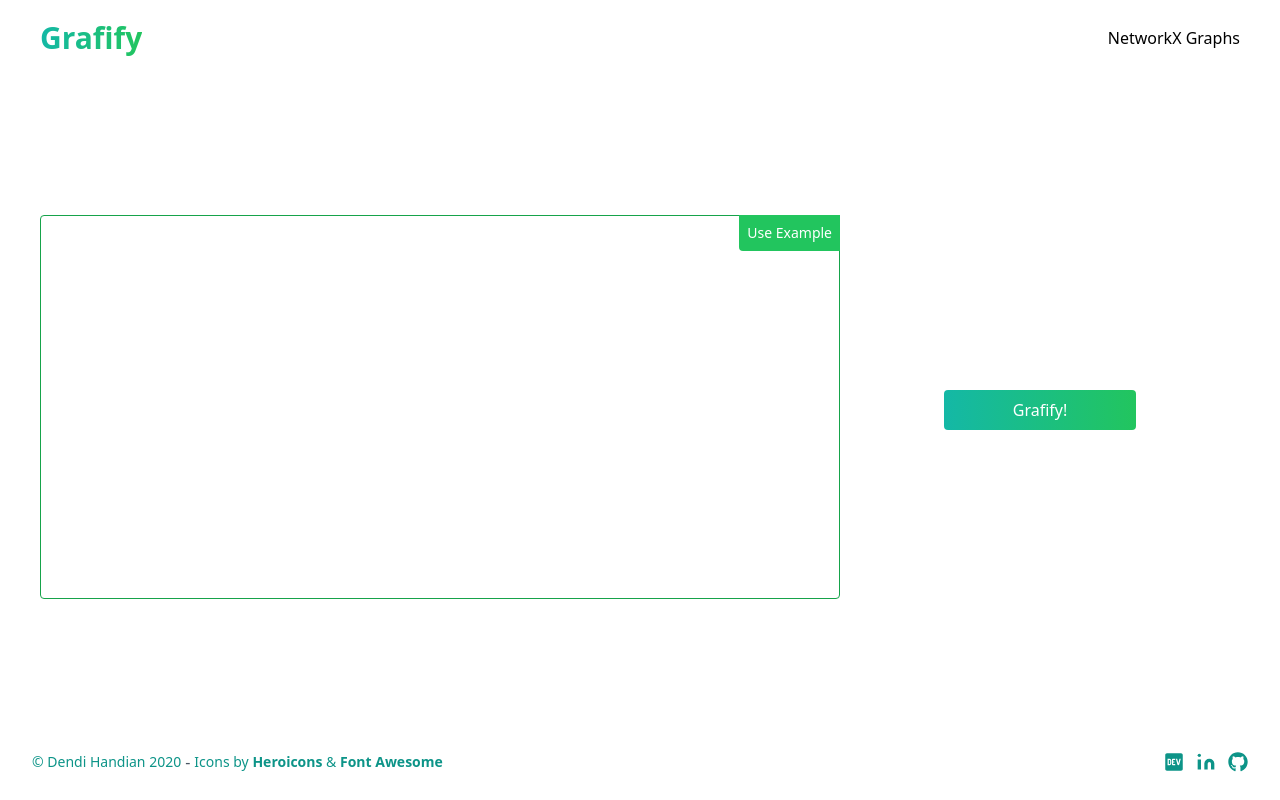
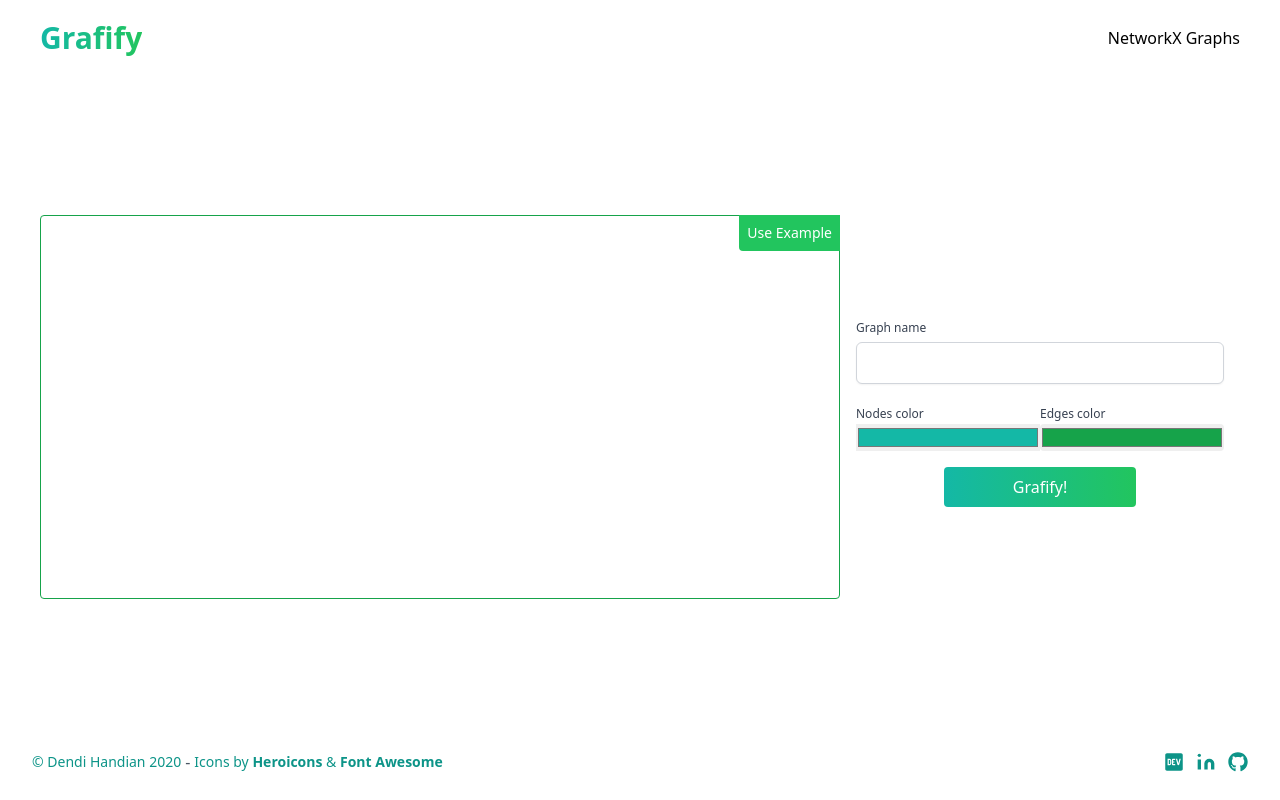
Before and after one commit to dendihandian/grafify, a Flask app: page / in a window 1280 px wide. Run offline with Flask 2, Linux system fonts and the light colour scheme; style sheets or scripts are compiled from the project's sources; some libraries are stand-ins or nearby versions.

Commit message:
graph name, nodes color and edges color forms

```diff
--- a/app/blueprints/networkx_blueprint.py
+++ b/app/blueprints/networkx_blueprint.py
@@ -62,5 +62,7 @@ def nx_graph_result(graph_name):
     return render_template('result.html',
         graph=graph,
         graph_name=graph_name,
+        nodes_color="#14B8A6",
+        edges_color="#16A34A",
         today=datetime.today()
     )
--- a/main.py
+++ b/main.py
@@ -26,20 +26,19 @@ def result():
         return redirect('/')
 
 
-    # graph_title = request.form.get('graph_title')
+    graph_name = request.form.get('graph_name')
+    nodes_color = request.form.get('nodes_color')
+    edges_color = request.form.get('edges_color')
     # nodes_size = request.form.get('nodes_size')
-    # nodes_color = request.form.get('nodes_color')
     # edges_size = request.form.get('edges_size')
-    # edges_color = request.form.get('edges_color')
 
     return render_template('result.html',
         graph=graph_data_dict,
-        # graph_name=graph_title,
+        graph_name=graph_name,
+        nodes_color=nodes_color,
+        edges_color=edges_color,
         # nodes_size=nodes_size,
-        # nodes_color=nodes_color,
         # edges_size=edges_size,
-        # edges_color=edges_color,
-        networkx=False,
         today=datetime.today()
     )
 
--- a/package.json
+++ b/package.json
@@ -30,6 +30,7 @@
   "devDependencies": {
     "@alpinejs/persist": "^3.7.0",
     "@ryangjchandler/alpine-clipboard": "^2.1.0",
+    "@tailwindcss/forms": "^0.4.0",
     "alpinejs": "^3.7.0",
     "browser-sync": "^2.27.7",
     "browser-sync-webpack-plugin": "^2.3.0",
--- a/resources/js/force-directed-graph/v6.js
+++ b/resources/js/force-directed-graph/v6.js
@@ -1,8 +1,6 @@
 const data = (typeof graph_data) != 'undefined' ? graph_data : false;
 const nodes_size = (typeof nodes_size) != 'undefined' ? nodes_size : 5;
-const nodes_color = (typeof nodes_color) != 'undefined' ? nodes_color : '#14B8A6';
 const edges_size = (typeof edges_size) != 'undefined' ? edges_size : 2;
-const edges_color = (typeof edges_color) != 'undefined' ? edges_color : '#16A34A';
 
 import * as d3 from "d3";
 
--- a/tailwind.config.js
+++ b/tailwind.config.js
@@ -3,13 +3,14 @@ module.exports = {
     // removeDeprecatedGapUtilities: true,
     // purgeLayersByDefault: true,
   },
-  purge: {
-    layers: ['components', 'utilities'],
-    content: ['./templates/**/*.html']
-  },
+  content: [
+    './templates/**/*.html'
+  ],
   theme: {
     extend: {},
   },
   variants: {},
-  plugins: [],
+  plugins: [
+    require('@tailwindcss/forms'),
+  ],
 }
--- a/templates/form.html
+++ b/templates/form.html
@@ -1,13 +1,29 @@
 {% extends 'layout/app.html' %}
 
 {% block content %}
-	<form class="flex flex-col items-center w-full md:flex-row" id="graph-form" method="POST" action="/result">
-		<div class="relative w-full md:w-2/3" x-data="{placeholderGraphValue: exampleGraphValue, graphValue: $persist('')}">
-			<textarea class="w-full p-4 border border-green-600 rounded resize-none h-96" x-model="graphValue" name="graph_json" id="" cols="30" rows="10"></textarea>
+	<form class="flex flex-col items-center w-full md:flex-row" x-data="{placeholderGraphValue: exampleGraphValue, graphValue: $persist('').as('graphValue'), graphName: $persist('').as('graphName'), nodesColor: $persist('#14B8A6').as('nodesColor'), edgesColor: $persist('#16A34A').as('edgesColor')}" id="graph-form" method="POST" action="/result">
+		<div class="relative w-full px-4 sm:px-0 md:w-2/3">
+			<textarea class="w-full p-4 border border-green-600 rounded resize-none h-96 focus:border-green-300 focus:ring focus:ring-green-200 focus:ring-opacity-50" x-model="graphValue" name="graph_json" id="" cols="30" rows="10"></textarea>
 			<button class="absolute right-0 p-2 text-sm text-white bg-green-500 rounded-bl hover:bg-green-700" @click="graphValue = exampleGraphValue" x-show="graphValue.length < 1" tabindex="0" type="button">Use Example</button>
 		</div>
-		<div class="flex items-center justify-center w-full mt-4 md:w-1/3 md:mt-0">
-			<button class="w-48 px-4 py-2 text-white rounded bg-gradient-to-r from-teal-500 to-green-500 hover:ring-2 ring-green-500 ring-offset-4 hover:from-teal-700 hover:to-green-700" type="submit">Grafify!</button>
+		<div class="flex flex-col justify-center w-full px-4 mt-4 md:w-1/3 md:mt-0">
+			<div class="block w-full">
+				<span class="text-xs text-gray-700">Graph name</span>
+				<input class="block w-full mt-1 border-gray-300 rounded-md shadow-sm focus:border-green-300 focus:ring focus:ring-green-200 focus:ring-opacity-50" type="text" name="graph_name" id="graph_name" x-model="graphName">
+			</div>
+			<div class="flex w-full">
+				<div class="block w-1/2 mt-4">
+					<span class="text-xs text-gray-700">Nodes color</span>
+					<input class="block w-full border-none outline-none focus:border-green-300 focus:ring focus:ring-green-200" type="color" name="nodes_color" id="nodes_color" x-model="nodesColor">
+				</div>
+				<div class="block w-1/2 mt-4">
+					<span class="text-xs text-gray-700">Edges color</span>
+					<input class="block w-full rounded outline-none focus:border-green-300 focus:ring focus:ring-green-200" type="color" name="edges_color" id="edges_color" x-model="edgesColor">
+				</div>
+			</div>
+			<div class="block w-full mt-4 text-center">
+				<button class="w-48 px-4 py-2 text-white rounded outline-none bg-gradient-to-r from-teal-500 to-green-500 hover:ring-2 ring-green-500 ring-offset-4 hover:from-teal-700 hover:to-green-700 focus:border-green-300 focus:ring focus:ring-green-200" type="submit">Grafify!</button>
+			</div>
 		</div>
 	</form>
 {% endblock %}
```
Also changed, not shown: templates/result.html (+5 -2 lines), package-lock.json.
